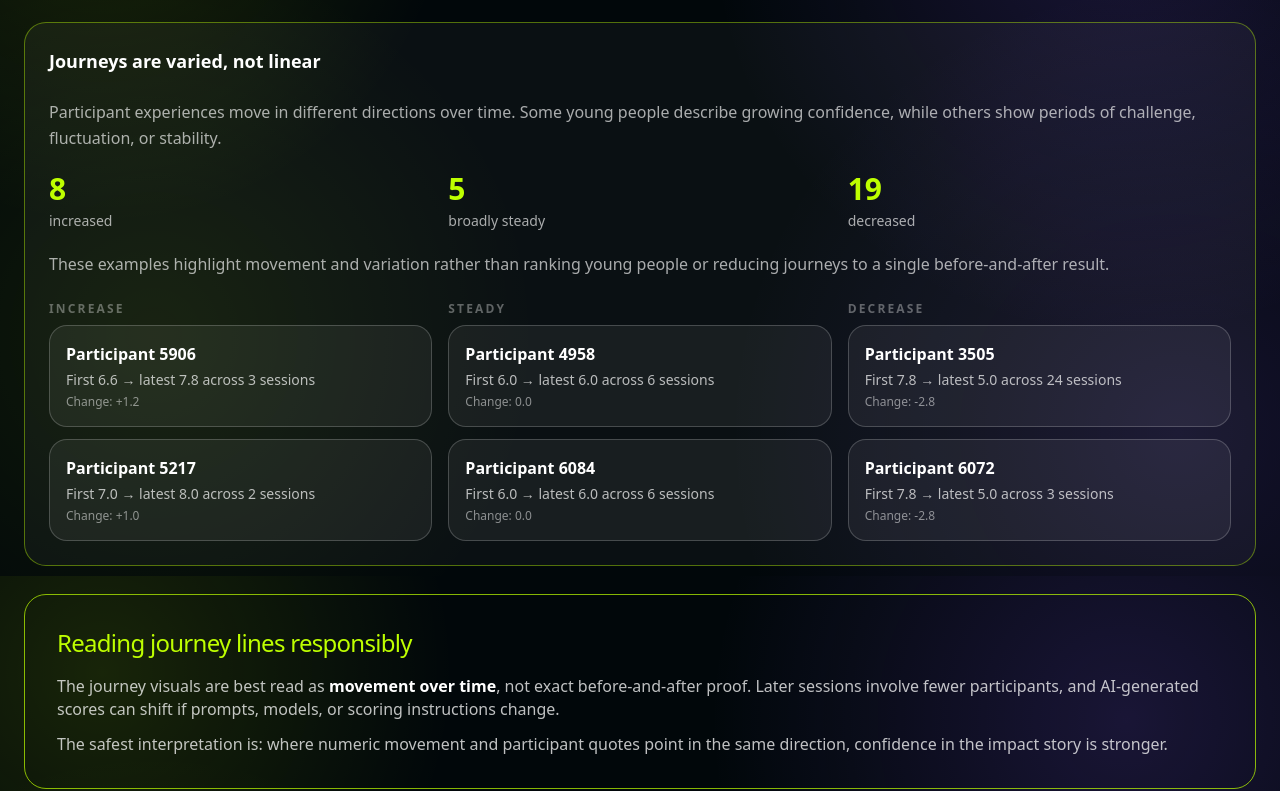
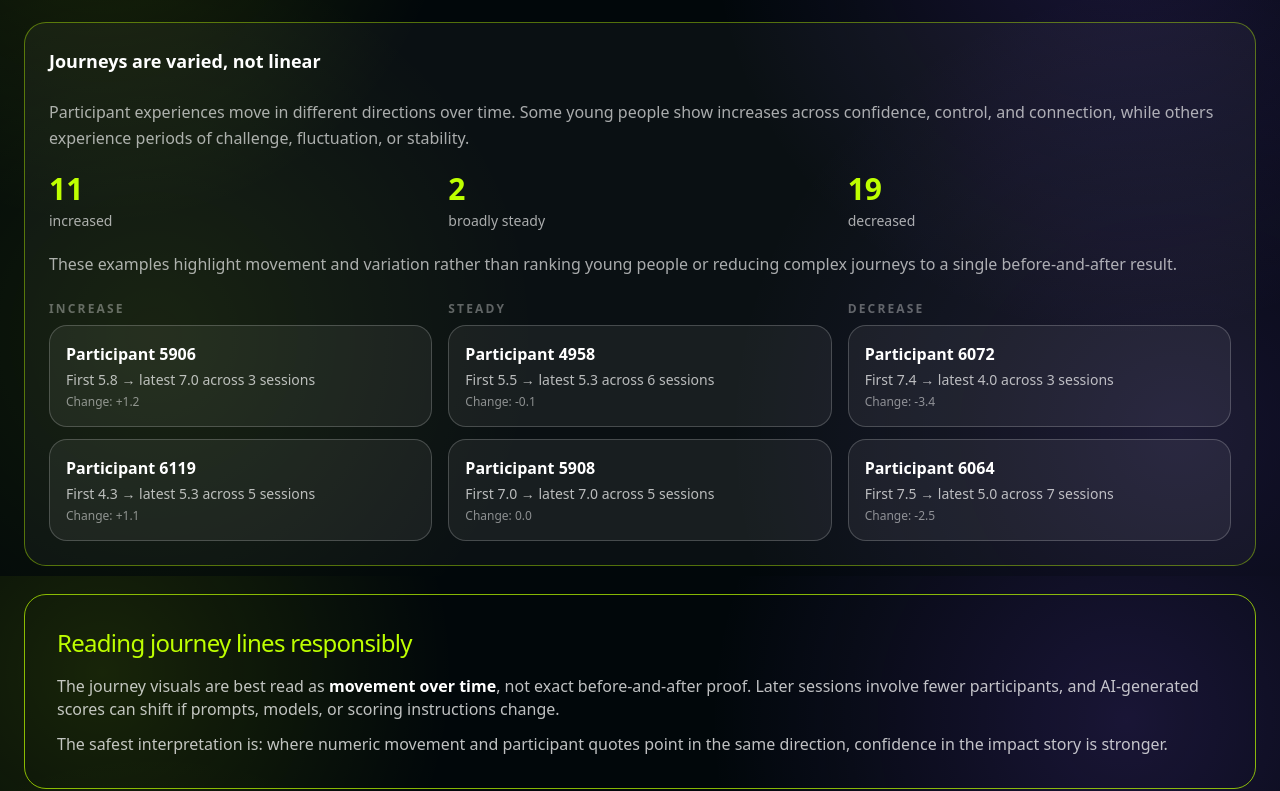
Before and after one commit to jessi88/noise-solution, a React (Vite) app: page / in a window 1280 px wide. Shown: the part 2624-3415 px from the top of the page. Built offline with nearby package versions, Linux system fonts and the light colour scheme; a web font is replaced by a local one.

Commit message:
Finetuned charts.

```diff
--- a/src/App.tsx
+++ b/src/App.tsx
@@ -145,7 +145,7 @@ export function App() {
         id="voices"
         eyebrow=""
         title="What young people actually said"
-        subtitle="Every number becomes more meaningful when paired with the participant's own words. These excerpts are grouped around different experiences of confidence, control, connection, and challenge."
+        subtitle="Every number becomes more meaningful when paired with the participant's own words. These excerpts highlight both positive experiences and challenges across confidence, control, connection, and overall programme experience."
         className="text-white"
       >
         <QuoteBands rows={rows} />
--- a/src/components/charts/ParticipantJourneyMap.tsx
+++ b/src/components/charts/ParticipantJourneyMap.tsx
@@ -13,12 +13,24 @@ type ParticipantJourney = {
   change: number
 }
 
+const mean = (values: Array<number | null | undefined>) =>
+  d3.mean(values.filter((v): v is number => typeof v === "number")) ?? 0
+
+const wellbeingScore = (row: DashboardDataRow) =>
+  mean([row.confidence, row.control, row.connection])
+
 function getParticipantJourneys(
   rows: DashboardDataRow[]
 ): ParticipantJourney[] {
   return Array.from(
     d3.group(
-      rows.filter((d) => d.sessionNumber !== null && d.confidence !== null),
+      rows.filter(
+        (d) =>
+          d.sessionNumber !== null &&
+          d.confidence !== null &&
+          d.control !== null &&
+          d.connection !== null
+      ),
       (d) => d.UIN
     )
   )
@@ -27,8 +39,8 @@ function getParticipantJourneys(
         (a, b) => (a.sessionNumber ?? 0) - (b.sessionNumber ?? 0)
       )
 
-      const first = sorted[0]?.confidence ?? 0
-      const latest = sorted[sorted.length - 1]?.confidence ?? 0
+      const first = wellbeingScore(sorted[0])
+      const latest = wellbeingScore(sorted[sorted.length - 1])
 
       return {
         uin,
@@ -75,8 +87,9 @@ export default function ParticipantJourneyMap({
       <div className="mt-6 max-w-7xl">
         <p className="text-sm leading-relaxed font-medium text-white/65 sm:text-base">
           Participant experiences move in different directions over time. Some
-          young people describe growing confidence, while others show periods of
-          challenge, fluctuation, or stability.
+          young people show increases across confidence, control, and
+          connection, while others experience periods of challenge, fluctuation,
+          or stability.
         </p>
 
         <div className="mt-5 grid gap-4 lg:grid-cols-3">
@@ -106,7 +119,8 @@ export default function ParticipantJourneyMap({
 
         <p className="mt-5 text-sm leading-relaxed font-medium text-white/65 sm:text-base">
           These examples highlight movement and variation rather than ranking
-          young people or reducing journeys to a single before-and-after result.
+          young people or reducing complex journeys to a single before-and-after
+          result.
         </p>
       </div>
       <div className="mt-6 grid gap-4 lg:grid-cols-3">
--- a/src/components/charts/ProgrammeWaveform.tsx
+++ b/src/components/charts/ProgrammeWaveform.tsx
@@ -896,6 +896,14 @@ function OrbitalScore({
 }) {
   const { ref, isInView } = useInView<HTMLDivElement>()
 
+  const [tooltip, setTooltip] = useState<{
+    xPct: number
+    yPct: number
+    label: string
+    color: string
+    align: "left" | "center" | "right"
+  } | null>(null)
+
   const values = rows
     .map((d) => d[metric])
     .filter((v): v is number => typeof v === "number")
@@ -914,14 +922,16 @@ function OrbitalScore({
   return (
     <div ref={ref}>
       <SoundCard>
+        <div className="relative">
           <svg
             viewBox={`0 0 ${width} ${height}`}
             className="mx-auto h-auto w-full max-w-75"
           >
             {bins.map((count, i) => {
+              //if (count === 0) return null
               const angle = (-90 + i * 40) * (Math.PI / 180)
               const r1 = 42
-            const r2 = 68 + (count / max) * 58
+              const r2 = count === 0 ? 52 : 68 + (count / max) * 58
 
               const x1 = cx + Math.cos(angle) * r1
               const y1 = cy + Math.sin(angle) * r1
@@ -938,11 +948,31 @@ function OrbitalScore({
                     stroke={color}
                     strokeWidth="9"
                     strokeLinecap="round"
-                  opacity="0.9"
+                    opacity={count === 0 ? 0.2 : 0.9}
                     className={
-                    isInView ? "orbit-spoke orbit-spoke-animate" : "orbit-spoke"
+                      isInView
+                        ? "orbit-spoke orbit-spoke-animate cursor-pointer"
+                        : "orbit-spoke cursor-pointer"
                     }
                     style={{ animationDelay: `${i * 70}ms` }}
+                    onMouseEnter={() => {
+                      const rawXPct = (x2 / width) * 100
+                      const rawYPct = (y2 / height) * 100
+
+                      setTooltip({
+                        xPct: Math.max(8, Math.min(92, rawXPct)),
+                        yPct: Math.max(14, Math.min(86, rawYPct)),
+                        label: `${title} · score ${i + 1} · ${count} sessions`,
+                        color,
+                        align:
+                          rawXPct < 25
+                            ? "left"
+                            : rawXPct > 75
+                              ? "right"
+                              : "center",
+                      })
+                    }}
+                    onMouseLeave={() => setTooltip(null)}
                   />
                   <text
                     x={cx + Math.cos(angle) * (r2 + 18)}
@@ -976,7 +1006,25 @@ function OrbitalScore({
               {mean(values).toFixed(1)}
             </text>
           </svg>
-
+          {tooltip && (
+            <div
+              className="pointer-events-none absolute w-56 rounded-xl border border-white/15 bg-black/95 px-3 py-2 text-xs font-semibold whitespace-normal shadow-2xl sm:w-auto sm:whitespace-nowrap"
+              style={{
+                left: `${tooltip.xPct}%`,
+                top: `${tooltip.yPct}%`,
+                transform:
+                  tooltip.align === "left"
+                    ? "translate(0, -130%)"
+                    : tooltip.align === "right"
+                      ? "translate(-100%, -130%)"
+                      : "translate(-50%, -130%)",
+                color: tooltip.color,
+              }}
+            >
+              {tooltip.label}
+            </div>
+          )}
+        </div>
         <h3 className="text-center text-base font-semibold sm:text-lg">
           {title}
         </h3>
--- a/src/components/charts/QuoteBands.tsx
+++ b/src/components/charts/QuoteBands.tsx
@@ -21,6 +21,9 @@ type QuoteTheme = {
     | "Most Positive Sentence Autonomy"
     | "Most Positive Sentence Relatedness"
     | "Most Negative Sentence Overall"
+    | "Most Negative Sentence Competence"
+    | "Most Negative Sentence Autonomy"
+    | "Most Negative Sentence Relatedness"
   label: string
   scoreKey: "confidence" | "control" | "connection" | "sessionRating"
 }
@@ -48,8 +51,23 @@ const quoteThemes: QuoteTheme[] = [
   },
   {
     value: "Most Negative Sentence Overall",
-    label: "Setbacks / challenges",
+    label: "Overall challenges",
     scoreKey: "sessionRating",
+  },
+  {
+    value: "Most Negative Sentence Competence",
+    label: "Confidence challenges",
+    scoreKey: "confidence",
+  },
+  {
+    value: "Most Negative Sentence Autonomy",
+    label: "Control challenges",
+    scoreKey: "control",
+  },
+  {
+    value: "Most Negative Sentence Relatedness",
+    label: "Connection challenges",
+    scoreKey: "connection",
   },
 ]
 
```
Also changed, not shown: 1 other file (tests, documents, lock files or other folders). Lines whose indentation alone changed are shown as unchanged.
